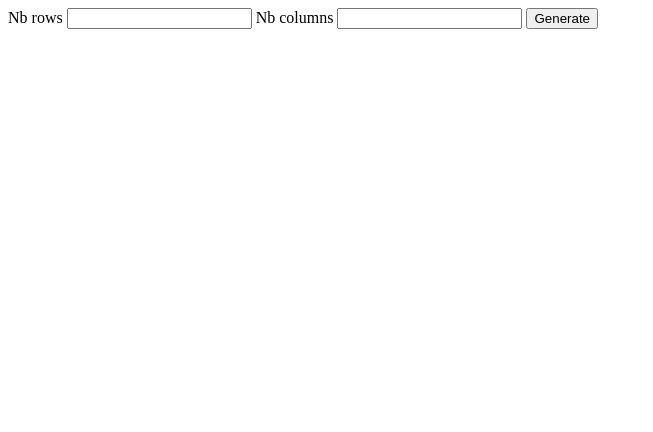
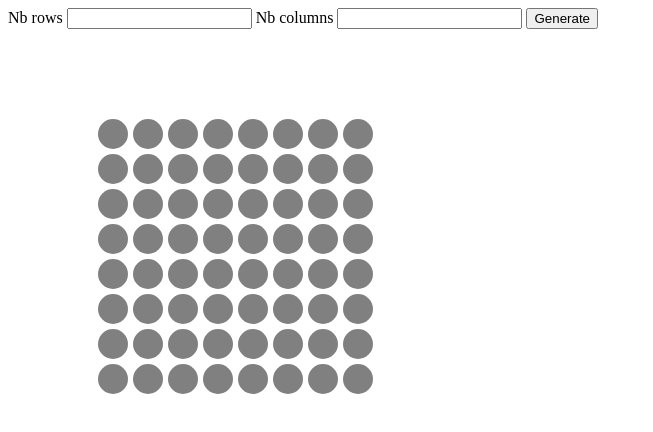
Before and after one commit to nicolasmedoc/Tuto2-D3js, a plain HTML site: page index.html in a window 1280 px wide. Shown: the top 432 px of the page, without its empty margins (0-653 px from the left). Drawn offline with nearby package versions, Linux system fonts and the light colour scheme.

Commit message:
Tuto2 start

```diff
--- a/index.html
+++ b/index.html
@@ -37,12 +37,14 @@
     const margin = {top: 100, right: 5, bottom: 5, left: 100};
     let matSvg;
     let matSvgG;
-    const cellSize = 50;
-    const cellMargin = 10;
+    const cellSize = 30;
+    const cellMargin = 5;
 
-    // create the svg size by reducing the margin
+    // create the svg size by reducing the margin size
     const width = viewSize.width - margin.left - margin.right;
     const height = viewSize.height - margin.top - margin.bottom;
+
+    // get the div with id="view-container"
     const viewContainer = d3.select("#view-container")
     matSvg = viewContainer.append("svg")
         .attr("width", width + margin.left + margin.right)
@@ -59,16 +61,39 @@
 
     function renderMatrix(genData) {
         // add d3 code here
+
         // create the backgroud rectangle with the size of the grid
+        matSvgG.append("rect")
+            .attr("class","backgroundrect")
+            .attr("width",(cellSize+cellMargin)*nbCols + cellMargin)
+            .attr("height",(cellSize+cellMargin)*nbRows + cellMargin)
+            .attr("fill","white")
+        ;
+
+        const radiusMax = cellSize / 2;
 
         const cellG = matSvgG.selectAll(".cellG")
-            // selectAll() returns all elements in the group matSvgG with the class .cellG (empty the first time)
+            // selectAll returns all elements in the group matSvgG with the class .cellG (empty the first time)
             // bind the data with genData and indexes
+            .data(genData,(cell)=>cell.index)
+            .enter()
             // create groups <g> to add square in each cell of the grid
+            .append("g")
+            .attr("class","cellG")
             // apply translate transformation to define the right position of each cell
+            .attr("transform",(cellG)=>{
+                return "translate("+(cellG.colPos*(cellSize+cellMargin)+cellMargin)+","+(cellG.rowPos*(cellSize+cellMargin)+cellMargin)+")"
+            })
         ;
 
         // render rect as child of each element "g"
+        cellG.append("circle")
+            .attr("class","cellCircle")
+            .attr("r",radiusMax)
+            .attr("fill",(cell)=>{
+                    return "gray";
+            })
+        ;
 
         // Scintillating Grid: render circles in corners
     }
--- a/utils/helper.js
+++ b/utils/helper.js
@@ -1,9 +1,20 @@
-function generateValue(typeGen,i){
+function gaussianRandom(mean=0, stdev=1) {
+    const u = 1 - Math.random(); // Converting [0,1) to (0,1]
+    const v = Math.random();
+    const z = Math.sqrt( -2.0 * Math.log( u ) ) * Math.cos( 2.0 * Math.PI * v );
+    // Transform to the desired mean and standard deviation:
+    return z * stdev + mean;
+}
+function generateValue(typeGen,i,mean,stddev){
     let effectiveValue=null;
     if (typeGen==="random"){
         effectiveValue=Math.random();
+        const randomVal = Math.floor(Math.random()*10)
+        if (randomVal % 2 == 0){
+            effectiveValue = - effectiveValue
+        }
     }else if (typeGen==="random-int"){
-            effectiveValue=Math.floor(Math.random()*100000);
+            effectiveValue=Math.floor(gaussianRandom(70000,10000));
     }else if(typeGen==="increment"){
         effectiveValue=i;
     }
```
